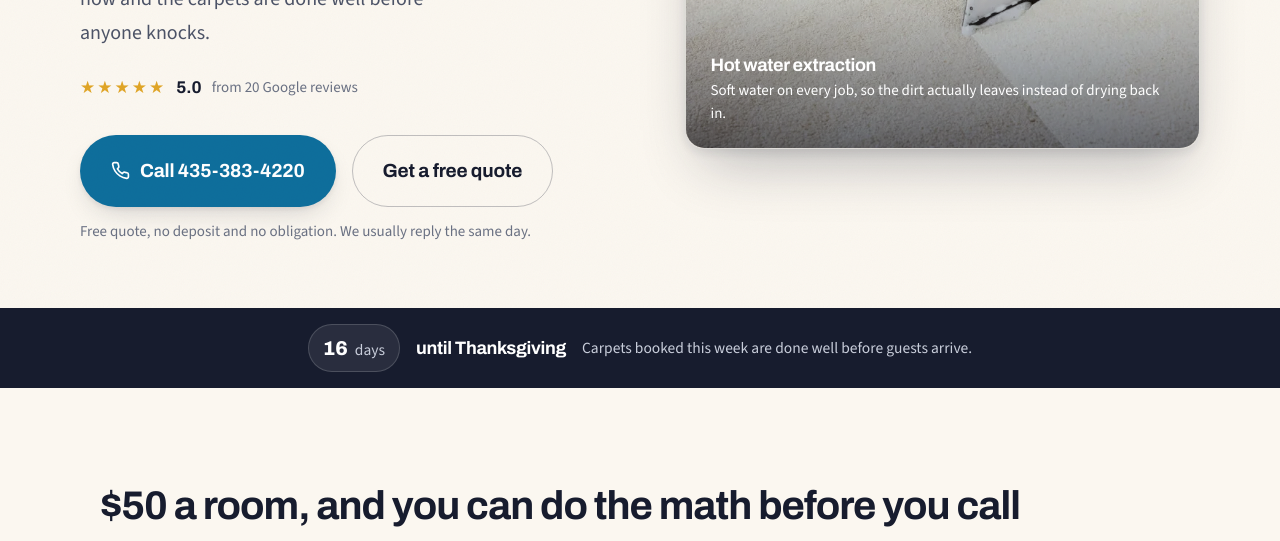
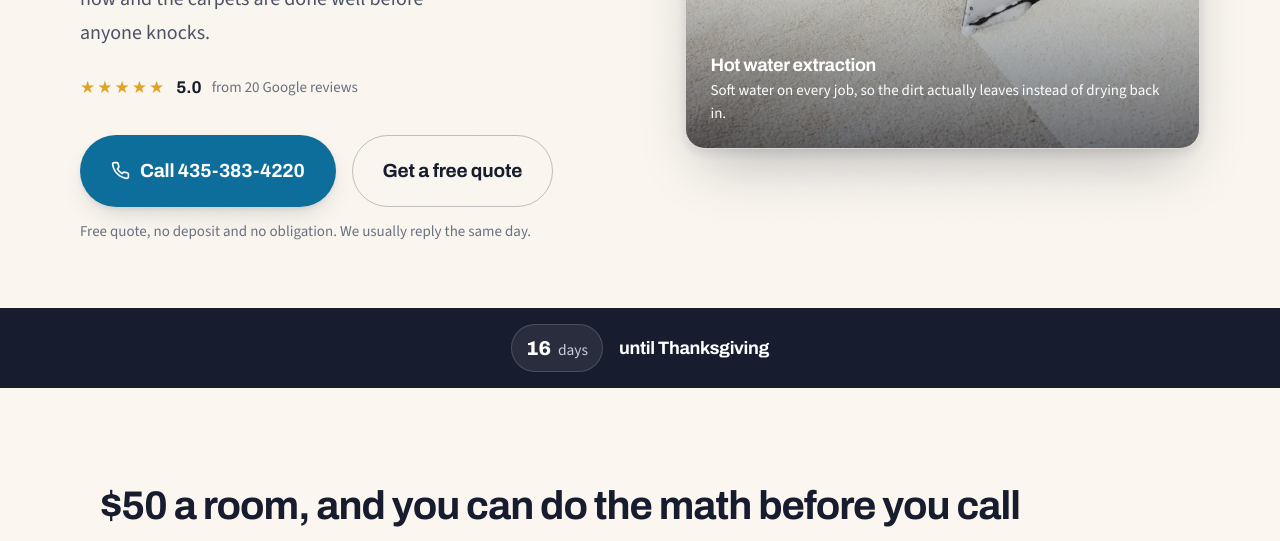
Before and after one commit to BrianCCM/willys-windows-carpet-preview, a plain HTML site: page holiday/index.html in a window 1280 px wide. Shown: the part 478-1019 px from the top of the page. Drawn offline with nearby package versions, Linux system fonts and the light colour scheme.

Commit message:
Holiday LP: drop the 'done well before guests arrive' line from the countdown strip

```diff
--- a/holiday/index.html
+++ b/holiday/index.html
@@ -404,7 +404,6 @@ footer{background:var(--navy);color:#C9CEDB;border-top:1px solid rgba(255,255,25
     <div class="wrap strip-in">
       <span class="cd" id="cdWrap" hidden><i id="cdDays">0</i> <span id="cdUnit">days</span></span>
       <b id="cdLabel">The calendar fills up fast before the holidays</b>
-      <span>Carpets booked this week are done well before guests arrive.</span>
     </div>
   </section>
 
```
